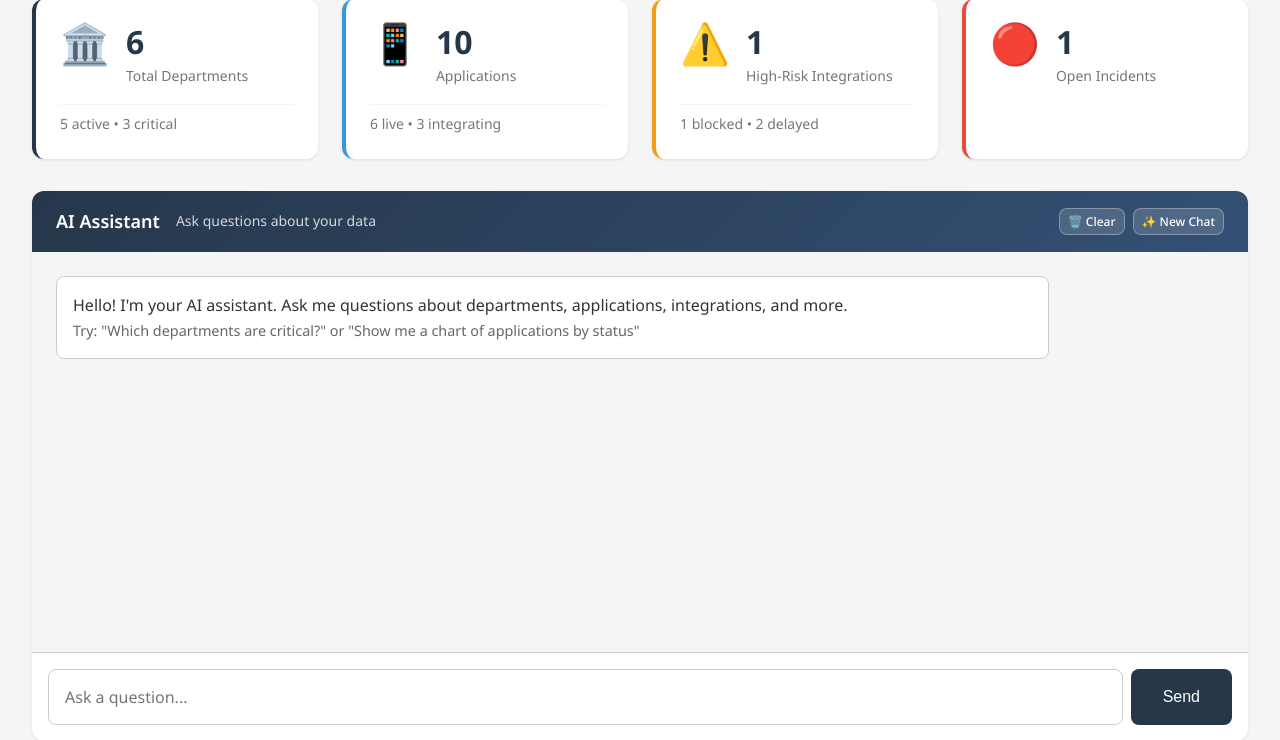
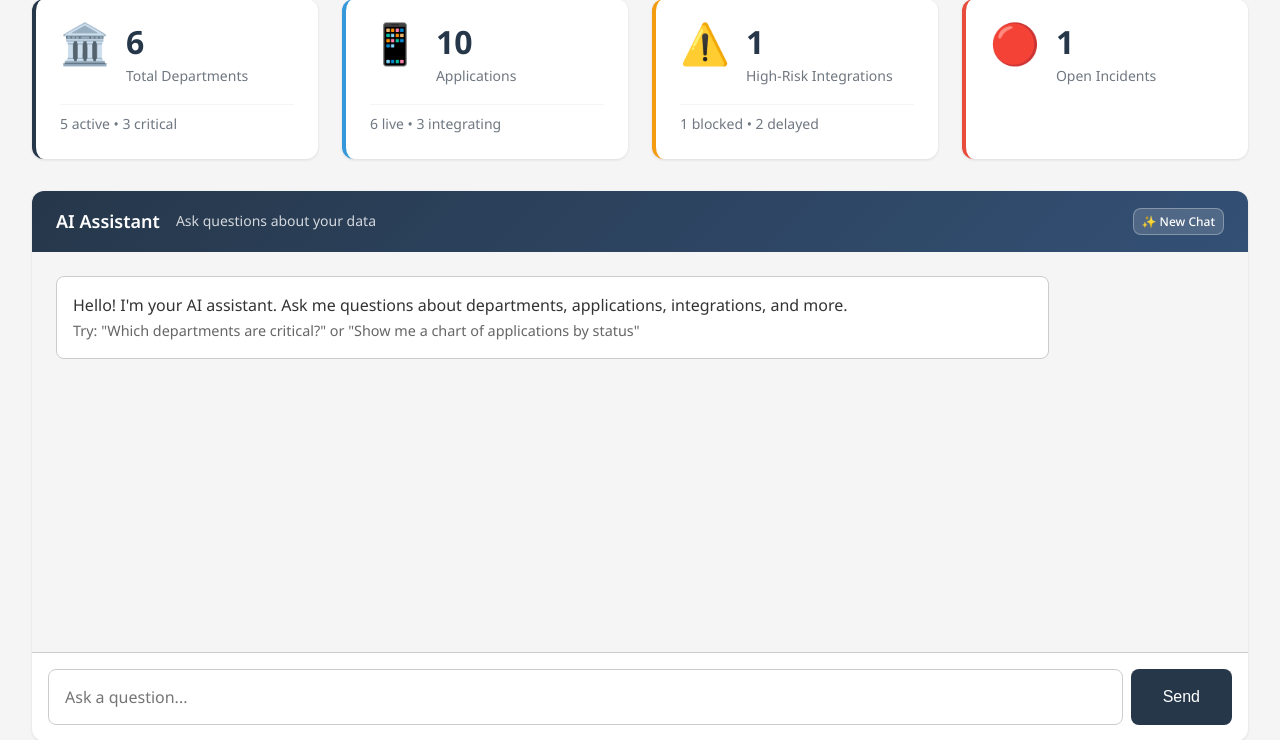
Before and after one commit to superbunny/sign_in_crm, a Flask app: page / in a window 1280 px wide. Shown: the part 184-924 px from the top of the page. Run offline with Flask 3, Linux system fonts and the light colour scheme; data comes from the database, SQL or seed files in the repository.

Commit message:
Improving AI Assistant UI

```diff
--- a/templates/index.html
+++ b/templates/index.html
@@ -100,8 +100,6 @@
                         <span class="chat-subtitle">Ask questions about your data</span>
                     </div>
                     <div class="chat-header-actions">
-                        <button id="chat-clear" class="btn btn-sm btn-secondary" title="Clear History">🗑️
-                            Clear</button>
                         <button id="chat-new" class="btn btn-sm btn-secondary" title="New Chat">✨ New Chat</button>
                     </div>
                 </div>
```
